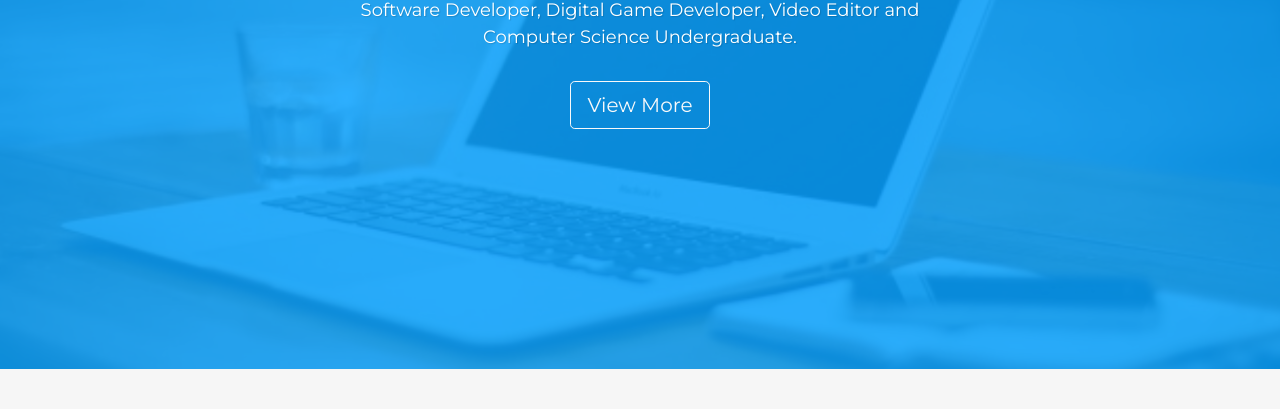
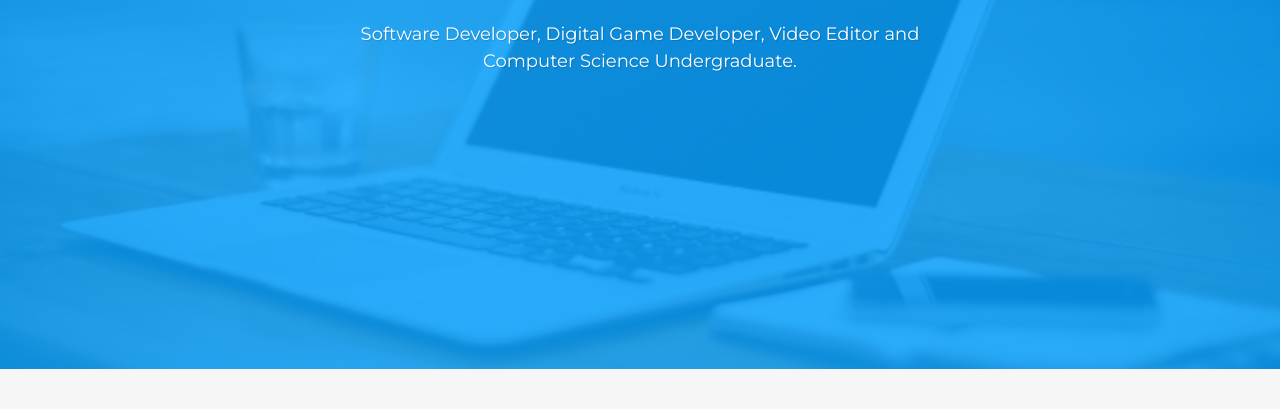
Before and after one commit to Jvramiro/joaovictorramiro.github.io, a plain HTML site: page index.html in a window 1280 px wide. Shown: the part 391-800 px from the top of the page. Drawn offline with Linux system fonts and the light colour scheme; some packages are replaced by stand-ins of ours; a script that the page names is missing.

Commit message:
Update index.html

```diff
--- a/index.html
+++ b/index.html
@@ -31,7 +31,7 @@
         <section class="clean-block clean-hero" style="background-image:url(&quot;assets/img/tech/image4.jpg&quot;);color:rgba(9, 162, 255, 0.85);">
             <div class="text">
                 <h2>João Victor Ramiro</h2>
-                <p>Software Developer, Digital Game Developer, Video Editor and Computer Science Undergraduate.</p><button class="btn btn-outline-light btn-lg" type="button">View More</button></div>
+                <p>Software Developer, Digital Game Developer, Video Editor and Computer Science Undergraduate.</p></div>
         </section>
         <section class="clean-block clean-info dark">
             <div class="container" id="About">
```
